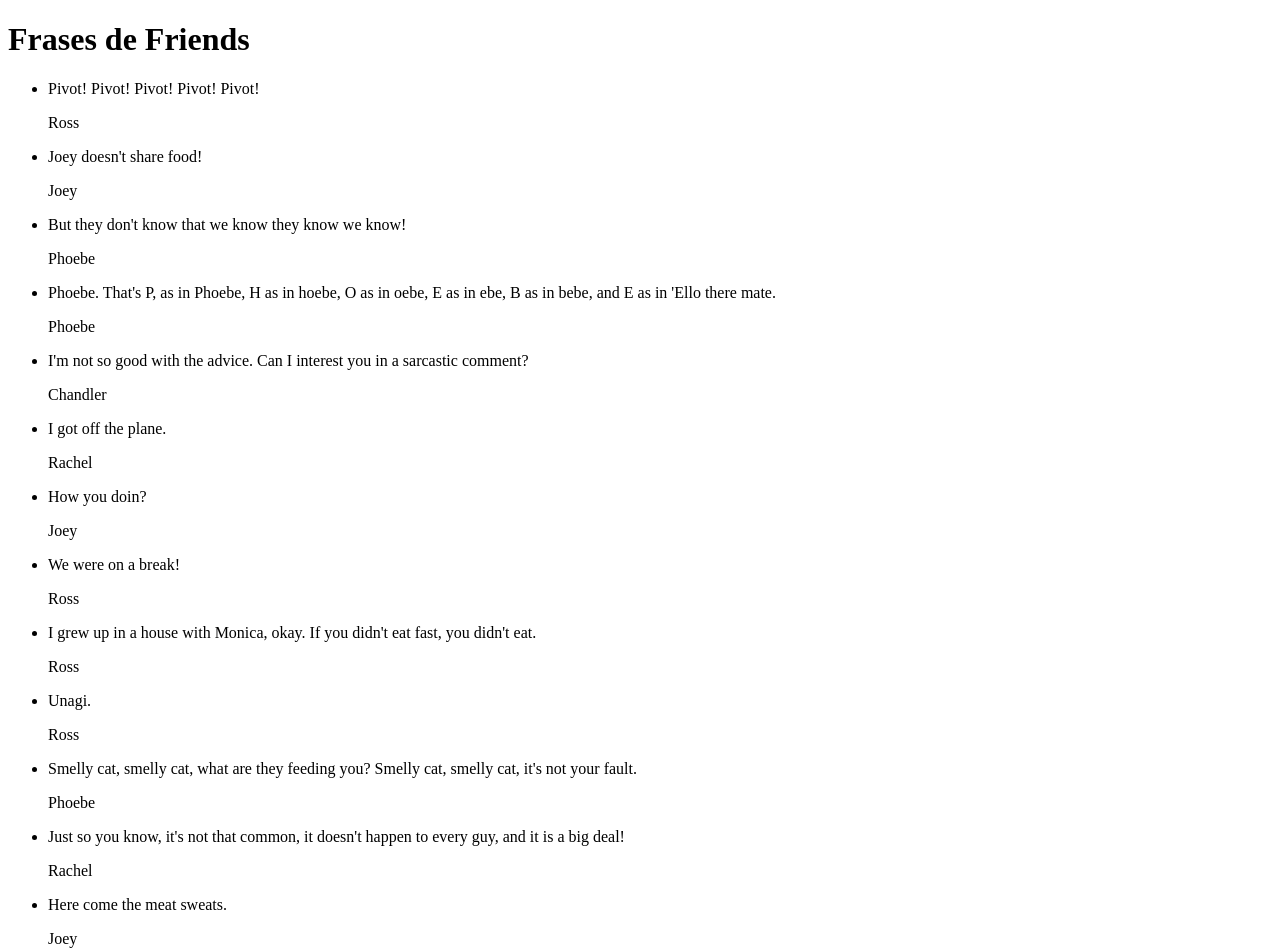
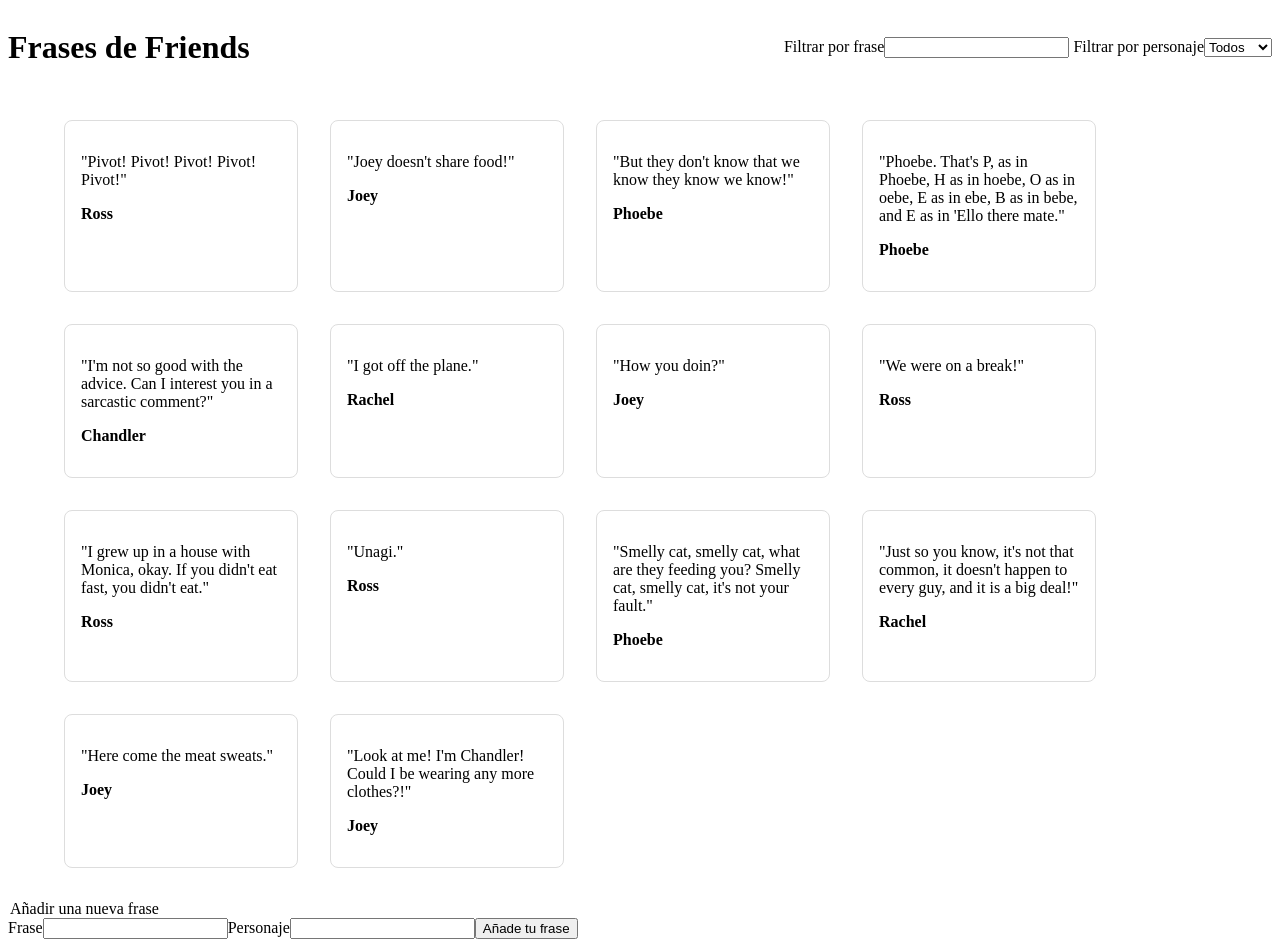
Before and after one commit to Adalab/modulo-3-evaluacion-intermedia-andalons, a React (Create React App) app: page / in a window 1280 px wide. Shown: the top 952 px of the page. Built offline with nearby package versions, Linux system fonts and the light colour scheme.

Commit message:
add new data functionality and filter by quote

```diff
--- a/src/components/App.js
+++ b/src/components/App.js
@@ -9,23 +9,87 @@
     quote: '',
     character: '',
   });
+  const [filterQuoteData, setFilterQuoteData] = useState('');
 
   //funciones manejadoras
+  const handleFilterQuote = (ev) => {
+    setFilterQuoteData(ev.target.value);
+  };
+
+  const handleNewData = (ev) => {
+    const objectProp = ev.target.name;
+    const objectValue = ev.target.value;
+    setNewData({ ...newData, [objectProp]: objectValue });
+  };
+
+  const handleClickNewData = (ev) => {
+    ev.preventDefault();
+    setInitialData([...initialData, newData]);
+  };
 
   //render
   const renderHTML = () => {
-    return initialData.map((object, i) => (
-      <li key={i}>
-        <p>{object.quote}</p>
-        <p>{object.character}</p>
-      </li>
-    ));
+    return initialData
+      .filter((object) =>
+        object.quote.toLowerCase().includes(filterQuoteData.toLowerCase())
+      )
+
+      .map((object, i) => (
+        <li key={i} className="list__element">
+          <p>"{object.quote}"</p>
+          <p>
+            <strong>{object.character}</strong>
+          </p>
+        </li>
+      ));
   };
 
   return (
     <div>
-      <h1>Frases de Friends</h1>
-      <ul>{renderHTML()}</ul>
+      <header className="header">
+        <h1 className="header__title">Frases de Friends</h1>
+        <form className="header__form">
+          <label htmlFor="filterPhrase">Filtrar por frase</label>
+          <input
+            type="text"
+            name="filterPhrase"
+            id="filterPhrase"
+            onChange={handleFilterQuote}
+            value={filterQuoteData}
+          />
+          <label htmlFor="filterCharacter"> Filtrar por personaje</label>
+          <select name="filterCharacter" id="filterCharacter">
+            <option value="all">Todos</option>
+            <option value="ross">Ross</option>
+            <option value="rachel">Rachel</option>
+            <option value="phoebe">Phoebe</option>
+            <option value="chandler">Todos</option>
+          </select>
+        </form>
+      </header>
+      <ul className="list">{renderHTML()}</ul>
+      <form>
+        <legend>Añadir una nueva frase</legend>
+        <label htmlFor="addQuote">Frase</label>
+        <input
+          type="text"
+          name="quote"
+          id="addQuote"
+          onChange={handleNewData}
+        />
+        <label htmlFor="addCharacter">Personaje</label>
+        <input
+          type="text"
+          name="character"
+          id="addCharacter"
+          onChange={handleNewData}
+        />
+        <input
+          type="submit"
+          value="Añade tu frase"
+          onClick={handleClickNewData}
+        />
+      </form>
     </div>
   );
 }
--- a/src/styles/App.scss
+++ b/src/styles/App.scss
@@ -0,0 +1,19 @@
+.header {
+  display: flex;
+  justify-content: space-between;
+  align-items: center;
+}
+
+.list {
+  display: flex;
+  justify-content: flex-start;
+  flex-wrap: wrap;
+  list-style: none;
+  &__element {
+    width: 200px;
+    margin: 1rem;
+    padding: 1rem;
+    border-radius: 0.5rem;
+    border: 1px solid #ddd;
+  }
+}
```
